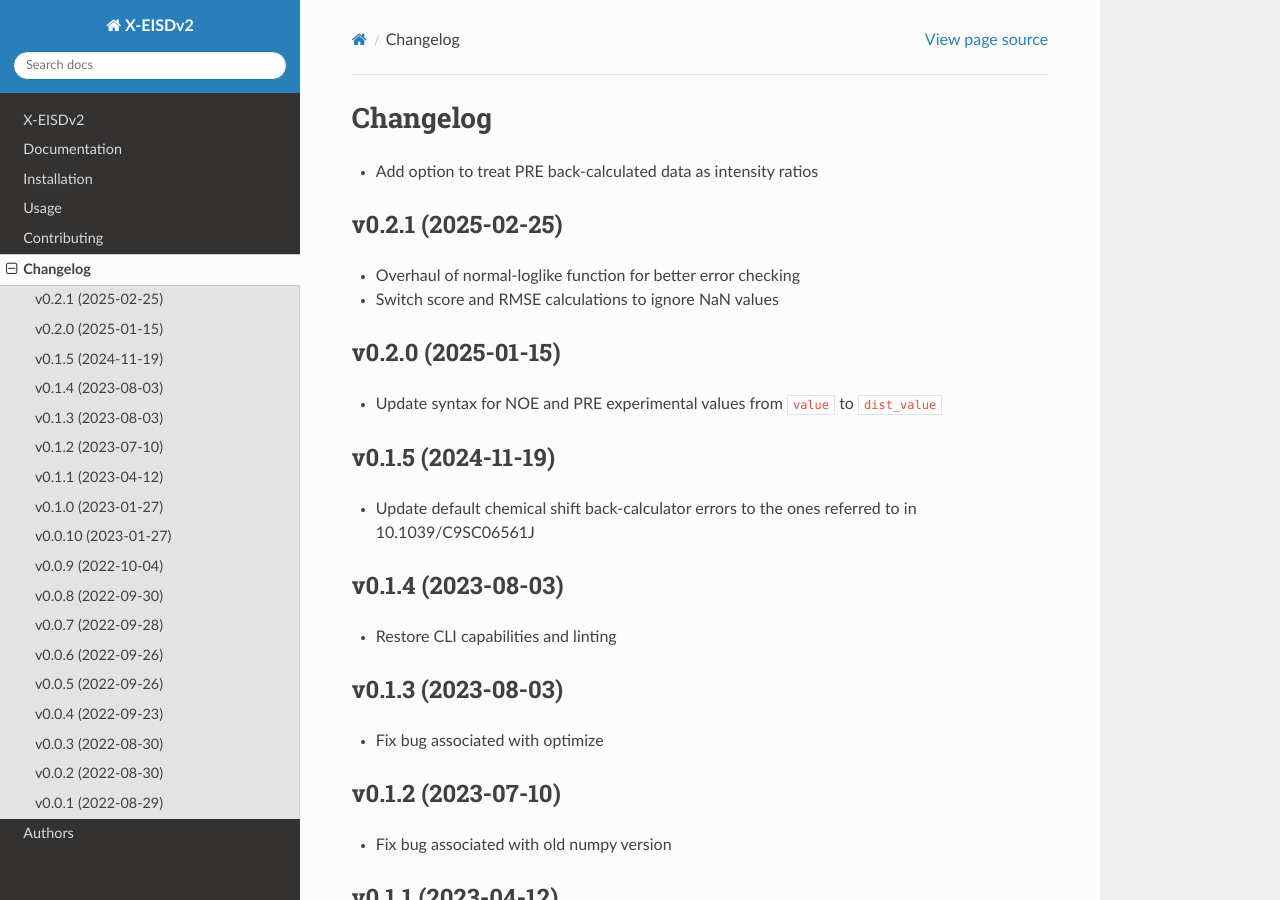
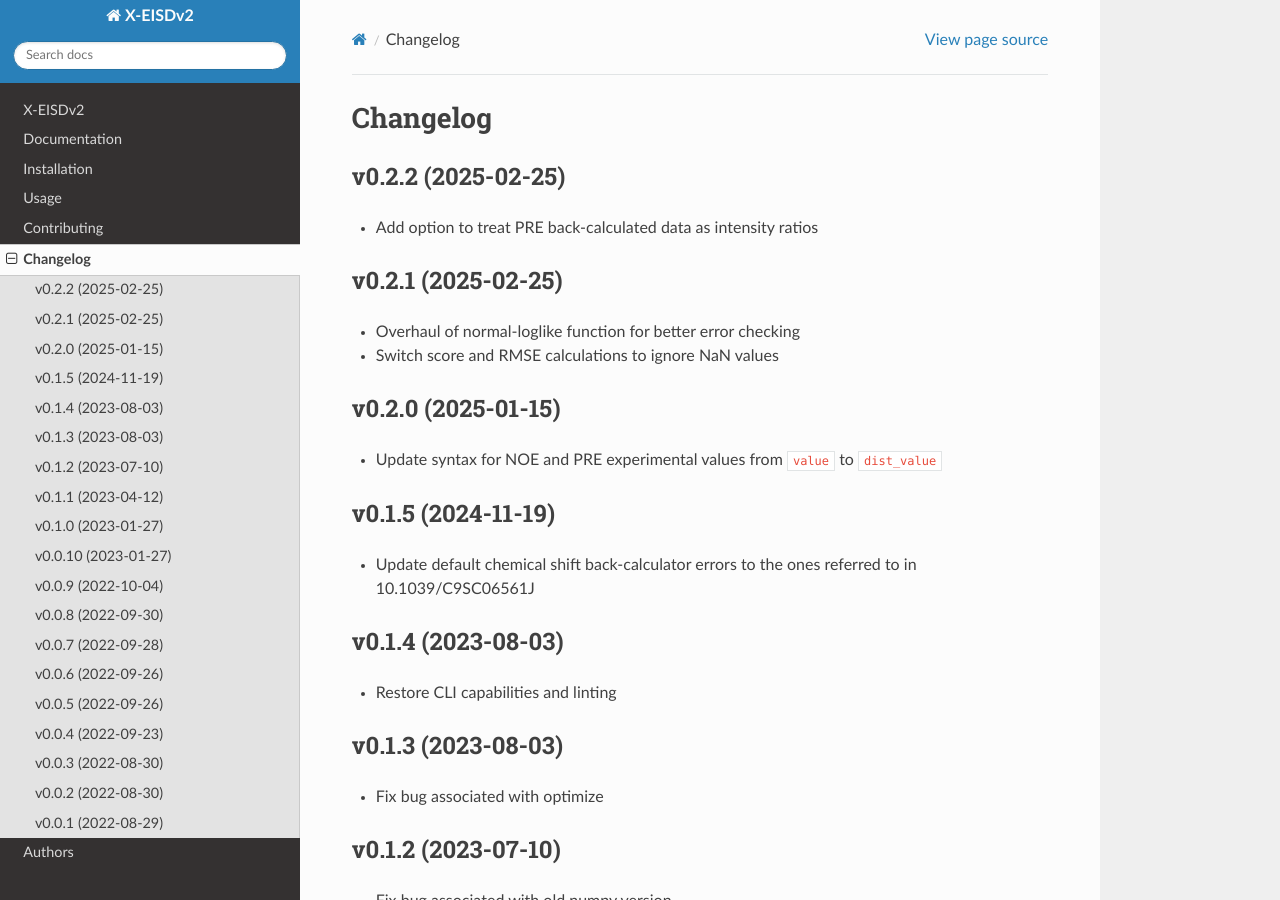
Before and after one commit to THGLab/X-EISDv2, a Sphinx documentation site: the page built from docs/changelog.rst, in a window 1280 px wide and 900 px high. Built offline with Sphinx 7.4.7 and the Read the Docs theme 3.1.0, drawn with Linux system fonts in a browser that asks for light colours; pages that are not in the unit, such as notebooks, are missing from menus.

Commit message:
[SKIP] version bump 0.2.1 -> 0.2.2
Merge pull request #18 from menoliu/add-pre-ratios

Add `--pre-ratios` flag to `score` and `optimize`

```diff
--- a/CHANGELOG.rst
+++ b/CHANGELOG.rst
@@ -1,6 +1,9 @@
 
 Changelog
 =========
+
+v0.2.2 (2025-02-25)
+------------------------------------------------------------
 
 * Add option to treat PRE back-calculated data as intensity ratios
 
--- a/README.rst
+++ b/README.rst
@@ -43,4 +43,4 @@ If you use X-EISDv2, please cite::
 Version
 -------
 
-v0.2.1
+v0.2.2
--- a/docs/conf.py
+++ b/docs/conf.py
@@ -48,7 +48,7 @@ project = 'X-EISDv2'
 year = '2022'
 author = 'Zi Hao Liu'
 copyright = '{0}, {1}'.format(year, author)
-version = release = '0.2.1'
+version = release = '0.2.2'
 
 pygments_style = 'trac'
 templates_path = ['.']
--- a/setup.py
+++ b/setup.py
@@ -36,7 +36,7 @@ long_description = '{}\n{}'.format(
 
 setup(
     name='xeisd',
-    version='0.2.1',
+    version='0.2.2',
     description='A skeleton template for Python projects.',
     long_description=long_description,
     long_description_content_type='text/x-rst',
--- a/src/xeisd/__init__.py
+++ b/src/xeisd/__init__.py
@@ -79,4 +79,4 @@ def count_string_formatters(s):
 
 source_folder = Path(__file__).absparent
 
-__version__ = '0.2.1'
+__version__ = '0.2.2'
```
Also changed, not shown: .bumpversion.cfg.
